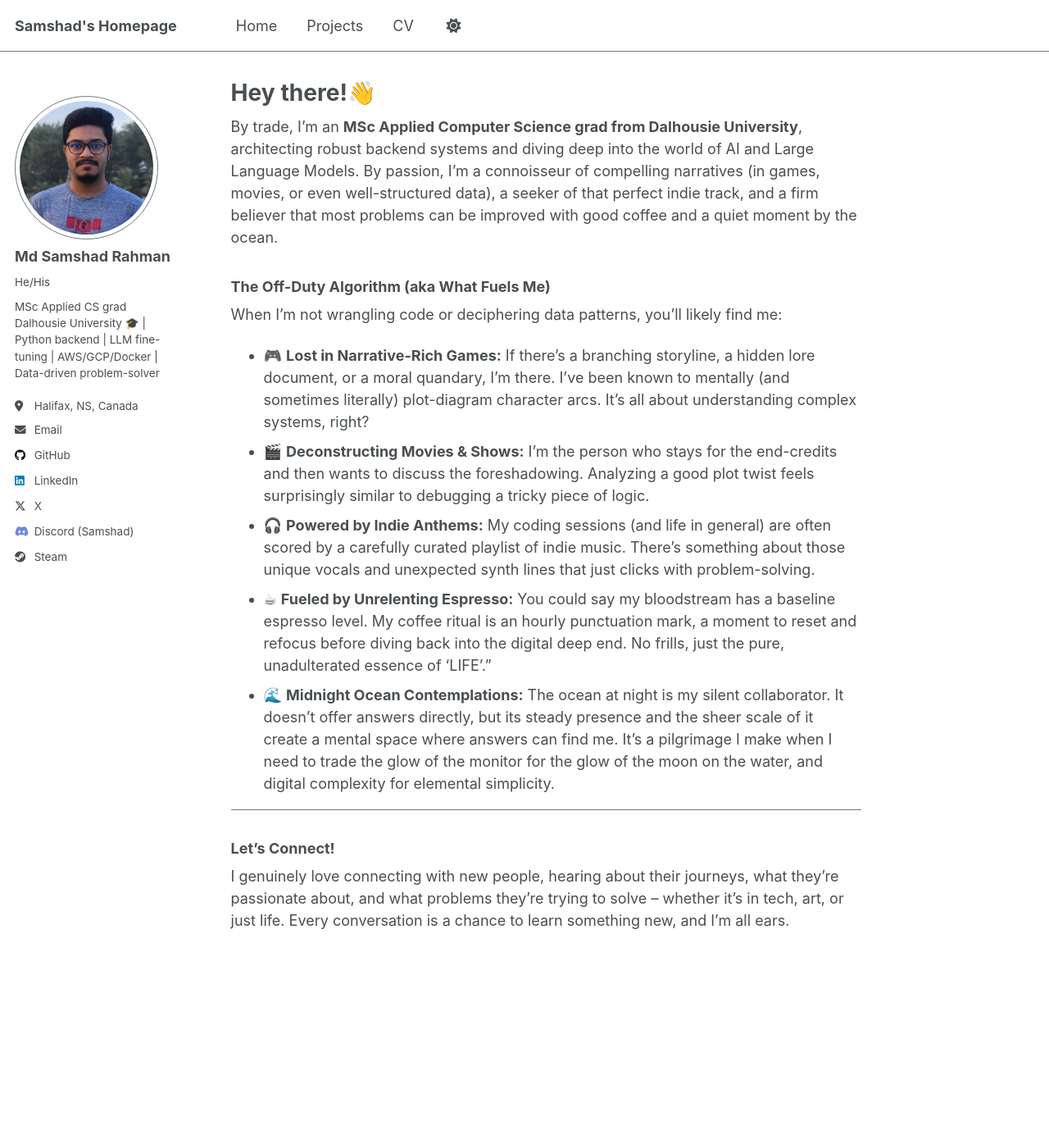
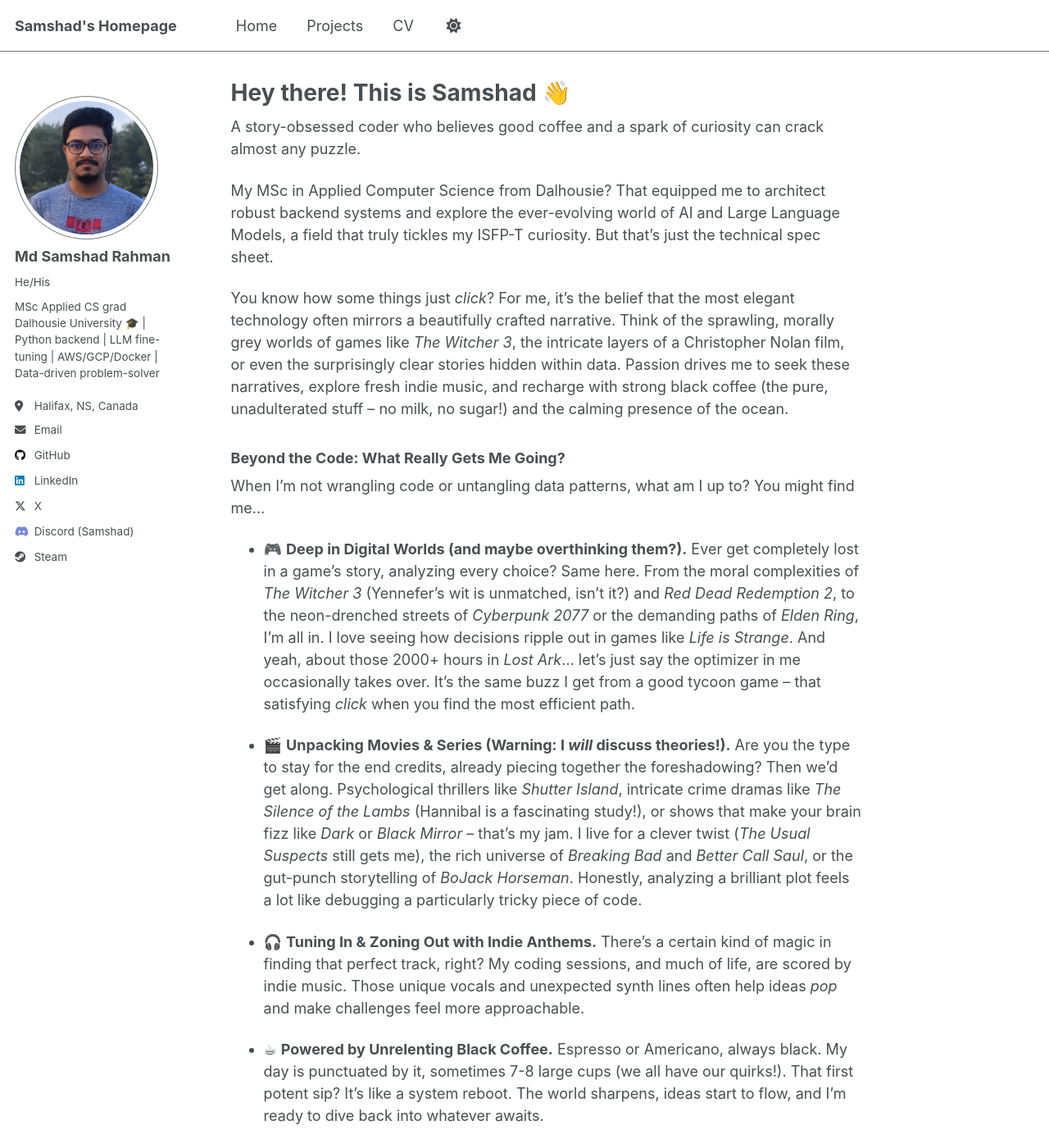
Before and after one commit to samshad/samshad, a Jekyll site: the page built from _pages/about.md, in a window 1280 px wide and 1400 px high. Shown: the whole window at 82% size. Built offline with Jekyll 4.4.1, drawn with Linux system fonts in a browser that asks for light colours; some of the changed text lies outside the part shown.

Commit message:
Revise about.md to enhance personal narrative, clarify interests, and improve engagement with readers

```diff
--- a/_pages/about.md
+++ b/_pages/about.md
@@ -1,26 +1,41 @@
 ---
 permalink: /
-title: "Hey there!👋"
+title: "Hey there! This is Samshad 👋"
 author_profile: true
 redirect_from:
   - /about/
   - /about.html
 ---
 
-By trade, I'm an **MSc Applied Computer Science grad from Dalhousie University**, architecting robust backend systems and diving deep into the world of AI and Large Language Models. By passion, I'm a connoisseur of compelling narratives (in games, movies, or even well-structured data), a seeker of that perfect indie track, and a firm believer that most problems can be improved with good coffee and a quiet moment by the ocean.
+A story-obsessed coder who believes good coffee and a spark of curiosity can crack almost any puzzle.
 
-### The Off-Duty Algorithm (aka What Fuels Me)
+My MSc in Applied Computer Science from Dalhousie? That equipped me to architect robust backend systems and explore the ever-evolving world of AI and Large Language Models, a field that truly tickles my ISFP-T curiosity. But that’s just the technical spec sheet.
 
-When I'm not wrangling code or deciphering data patterns, you'll likely find me:
+You know how some things just *click*? For me, it's the belief that the most elegant technology often mirrors a beautifully crafted narrative. Think of the sprawling, morally grey worlds of games like *The Witcher 3*, the intricate layers of a Christopher Nolan film, or even the surprisingly clear stories hidden within data. Passion drives me to seek these narratives, explore fresh indie music, and recharge with strong black coffee (the pure, unadulterated stuff – no milk, no sugar!) and the calming presence of the ocean.
 
-*   🎮 **Lost in Narrative-Rich Games:** If there's a branching storyline, a hidden lore document, or a moral quandary, I'm there. I've been known to mentally (and sometimes literally) plot-diagram character arcs. It’s all about understanding complex systems, right?
-*   🎬 **Deconstructing Movies & Shows:** I'm the person who stays for the end-credits and then wants to discuss the foreshadowing. Analyzing a good plot twist feels surprisingly similar to debugging a tricky piece of logic.
-*   🎧 **Powered by Indie Anthems:** My coding sessions (and life in general) are often scored by a carefully curated playlist of indie music. There’s something about those unique vocals and unexpected synth lines that just clicks with problem-solving.
-*   ☕ **Fueled by Unrelenting Espresso:** You could say my bloodstream has a baseline espresso level. My coffee ritual is an hourly punctuation mark, a moment to reset and refocus before diving back into the digital deep end. No frills, just the pure, unadulterated essence of 'LIFE'."
-*   🌊 **Midnight Ocean Contemplations:** The ocean at night is my silent collaborator. It doesn't offer answers directly, but its steady presence and the sheer scale of it create a mental space where answers can find me. It's a pilgrimage I make when I need to trade the glow of the monitor for the glow of the moon on the water, and digital complexity for elemental simplicity.
+### Beyond the Code: What Really Gets Me Going?
+
+When I'm not wrangling code or untangling data patterns, what am I up to? You might find me…
+
+*   🎮 **Deep in Digital Worlds (and maybe overthinking them?).**
+    Ever get completely lost in a game's story, analyzing every choice? Same here. From the moral complexities of *The Witcher 3* (Yennefer's wit is unmatched, isn't it?) and *Red Dead Redemption 2*, to the neon-drenched streets of *Cyberpunk 2077* or the demanding paths of *Elden Ring*, I'm all in. I love seeing how decisions ripple out in games like *Life is Strange*. And yeah, about those 2000+ hours in *Lost Ark*… let’s just say the optimizer in me occasionally takes over. It’s the same buzz I get from a good tycoon game – that satisfying *click* when you find the most efficient path.
+
+*   🎬 **Unpacking Movies & Series (Warning: I *will* discuss theories!).**
+    Are you the type to stay for the end credits, already piecing together the foreshadowing? Then we'd get along. Psychological thrillers like *Shutter Island*, intricate crime dramas like *The Silence of the Lambs* (Hannibal is a fascinating study!), or shows that make your brain fizz like *Dark* or *Black Mirror* – that’s my jam. I live for a clever twist (*The Usual Suspects* still gets me), the rich universe of *Breaking Bad* and *Better Call Saul*, or the gut-punch storytelling of *BoJack Horseman*. Honestly, analyzing a brilliant plot feels a lot like debugging a particularly tricky piece of code.
+
+*   🎧 **Tuning In & Zoning Out with Indie Anthems.**
+    There’s a certain kind of magic in finding that perfect track, right? My coding sessions, and much of life, are scored by indie music. Those unique vocals and unexpected synth lines often help ideas *pop* and make challenges feel more approachable.
+
+*   ☕ **Powered by Unrelenting Black Coffee.**
+    Espresso or Americano, always black. My day is punctuated by it, sometimes 7-8 large cups (we all have our quirks!). That first potent sip? It’s like a system reboot. The world sharpens, ideas start to flow, and I’m ready to dive back into whatever awaits.
+
+*   🌊 **Finding Answers in the Ocean's Rhythm.**
+    Ever just need to step away from the screen and let your mind breathe? The ocean at night is my go-to. It doesn’t offer direct solutions, but the steady sound of the waves and that vast expanse create a space where clarity often washes in. It's a necessary pilgrimage from digital complexity to elemental simplicity.
 
 ---
 
-### Let's Connect!
+### Enough About Me... What Are You Working On?
 
-I genuinely love connecting with new people, hearing about their journeys, what they're passionate about, and what problems they're trying to solve – whether it's in tech, art, or just life. Every conversation is a chance to learn something new, and I'm all ears.
+What’s your current obsession, tech or otherwise? What problems are you trying to crack, or what story has you hooked? I genuinely love hearing what makes other people tick.
+
+Drop me a text on discord maybe! Let’s connect and maybe even nerd out together. I’ll bring the espresso... ☕
```
